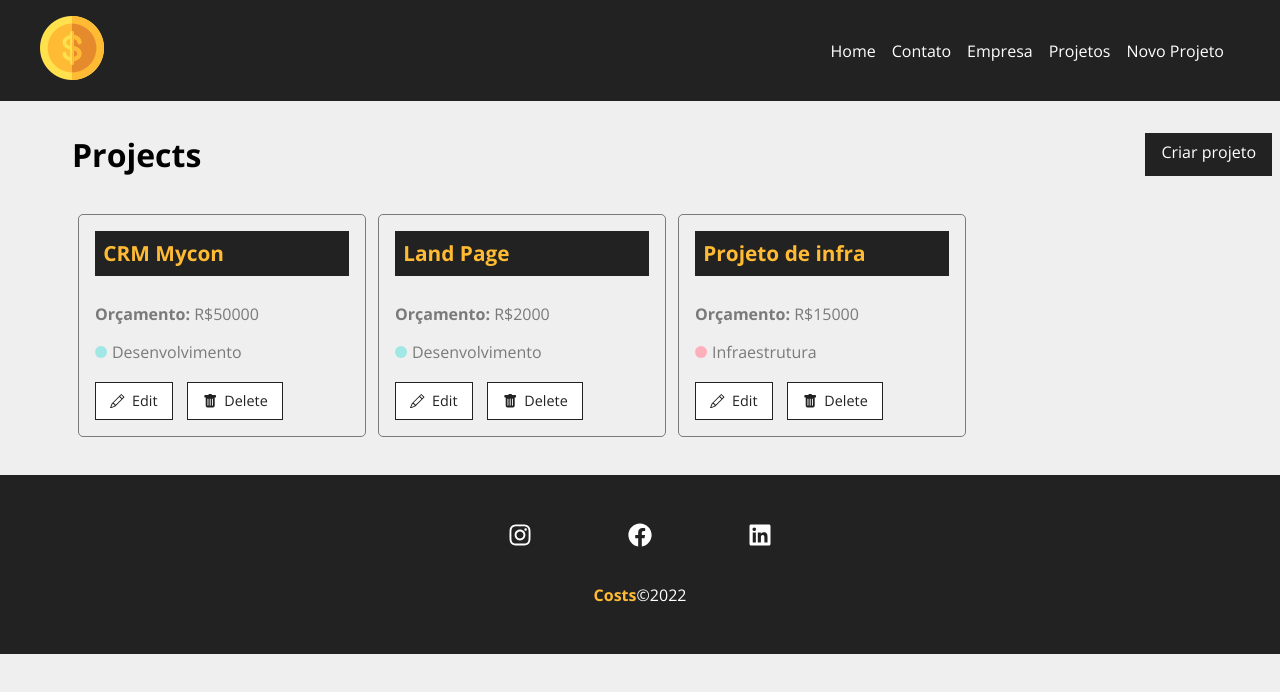
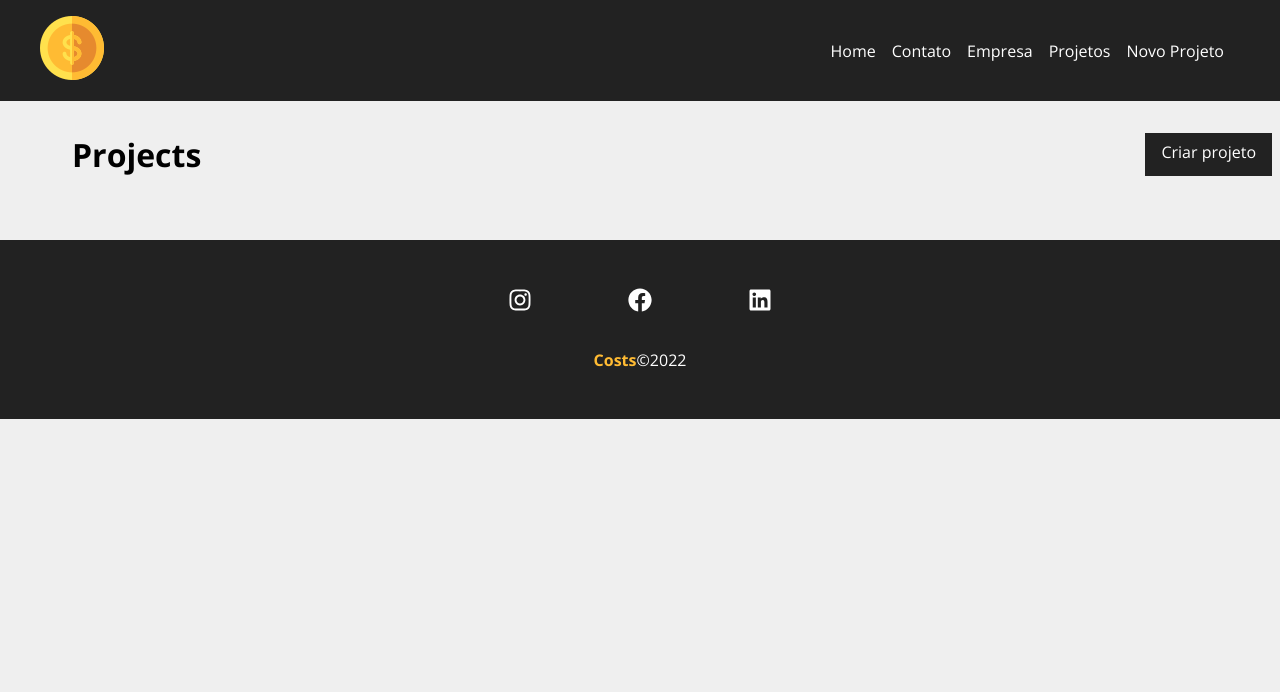
Before and after one commit to CarmonaLarios/gerenciador-projetos-front, a React (Create React App) app: page /projects in a window 1280 px wide. Shown: the top 692 px of the page. Built offline with nearby package versions, Linux system fonts and the light colour scheme; data requests are answered from the project's data file.

Commit message:
Adicionado funcionalide de deletar projetos

```diff
--- a/db.json
+++ b/db.json
@@ -1,39 +1,5 @@
 {
-  "projects": [
-    {
-      "name": "CRM Mycon",
-      "budget": "50000",
-      "category": {
-        "id": "2",
-        "name": "Desenvolvimento"
-      },
-      "cost": 0,
-      "services": [],
-      "id": 1
-    },
-    {
-      "name": "Land Page",
-      "budget": "2000",
-      "category": {
-        "id": "2",
-        "name": "Desenvolvimento"
-      },
-      "cost": 0,
-      "services": [],
-      "id": 2
-    },
-    {
-      "name": "Projeto de infra",
-      "budget": "15000",
-      "category": {
-        "id": "1",
-        "name": "Infraestrutura"
-      },
-      "cost": 0,
-      "services": [],
-      "id": 3
-    }
-  ],
+  "projects": [],
   "categories": [
     {
       "id": 1,
--- a/package.json
+++ b/package.json
@@ -6,6 +6,7 @@
     "@testing-library/jest-dom": "^5.16.5",
     "@testing-library/react": "^13.4.0",
     "@testing-library/user-event": "^13.5.0",
+    "env-cmd": "^10.1.0",
     "json-server": "^0.17.1",
     "react": "^18.2.0",
     "react-dom": "^18.2.0",
@@ -15,7 +16,7 @@
     "web-vitals": "^2.1.4"
   },
   "scripts": {
-    "start": "react-scripts start",
+    "start": "json-server --watch db.json --port 5000 | env-cmd -f ./.env.local react-scripts start",
     "build": "react-scripts build",
     "test": "react-scripts test",
     "eject": "react-scripts eject",
--- /dev/null
+++ b/src/Api/api.js
@@ -0,0 +1,5 @@
+const API = () =>{
+   return process.env.REACT_APP_API_BASE_URL;
+}
+
+export default API
--- a/src/components/pages/Projects.js
+++ b/src/components/pages/Projects.js
@@ -6,10 +6,13 @@
 import ProjectCard from "../project/ProjectCard"
 import styles from "./Projects.module.css"
 import { useState, useEffect } from "react"
+import API from '../../Api/api'
+
 
 function Projects(){
     const [projects, setProjects] = useState([])
     const [removeLoading, setRemoveLoading] = useState(false)
+    const [projectMessage, setProjectMessage] = useState('')
 
     const location = useLocation()
     let message = ''
@@ -19,7 +22,7 @@
     }
 
     useEffect(()=>{
-      fetch('http://localhost:5000/projects', {
+      fetch( `http://localhost:5000/projects`, {
         method: 'GET',
         headers:{
           'Content-Type': 'application/json',
@@ -27,11 +30,31 @@
       })
       .then(response => response.json())
       .then(data => {
+        console.log(data + " data ")
         setProjects(data)
         setRemoveLoading(true)
       })
-      .catch(err =>console.log(err))
+      .catch(err => {
+        console.log(API)
+        console.log(err)
+      })
     },[])
+
+    function removeProject(id){
+       fetch(`http://localhost:5000/projects/${id}`,{
+          method: 'DELETE',
+          headers:{
+            'Content-Type': 'application/json',
+          }
+        }
+       )
+       .then(resp => resp.json())
+       .then(data => {
+          setProjects(projects.filter(project => project.id !== id))
+          setProjectMessage('Project has removed sucessfully!')
+       })
+       .catch(err => console.log(err))
+    }
 
     return (
       <div className={styles.project_container}>
@@ -40,6 +63,7 @@
           <LinkButton to="/newproject" text="Criar projeto"/>
         </div>
         {message && <Message type="sucess" message={message}/>}
+        {projectMessage && <Message type="sucess" message={projectMessage}/>}
         <Container customClass="start">
           {projects.length > 0 &&
             projects.map(project => (
@@ -49,6 +73,7 @@
                 budget={project.budget}
                 category={project.category.name}
                 key={project.id}
+                handleRemove={removeProject}
               />
             ))}
             {!removeLoading && <Loading/>}
--- a/src/components/project/ProjectCard.js
+++ b/src/components/project/ProjectCard.js
@@ -3,7 +3,11 @@
 import {BsPencil, BsFillTrashFill} from 'react-icons/bs'
 
 function ProjectCards({id, name, budget, category, handleRemove}) {
-    console.log(category.toLowerCase())
+    const remove = (e) => {
+        e.preventDefault()
+        handleRemove(id)
+    }
+
     return (
         <div className={styles.project_card}>
             <h4>{name}</h4>
@@ -17,7 +21,7 @@
                 <Link to="/">
                     <BsPencil/> Edit
                 </Link>
-                <button>
+                <button onClick={remove}>
                     <BsFillTrashFill/> Delete
                 </button>
             </div>
```
Also changed, not shown: 1 other file (tests, documents, lock files or other folders).
